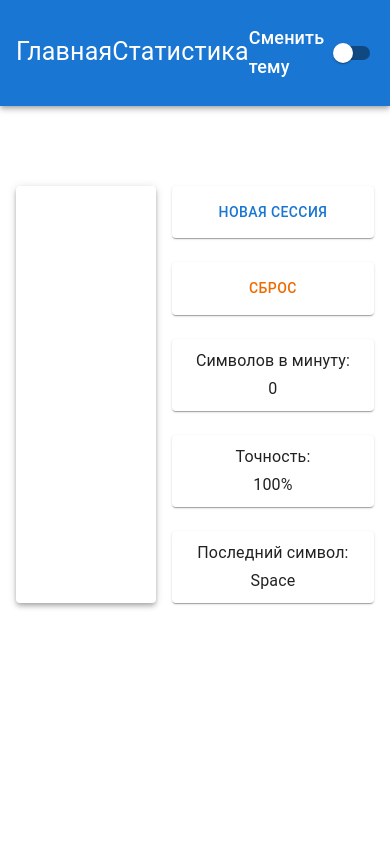
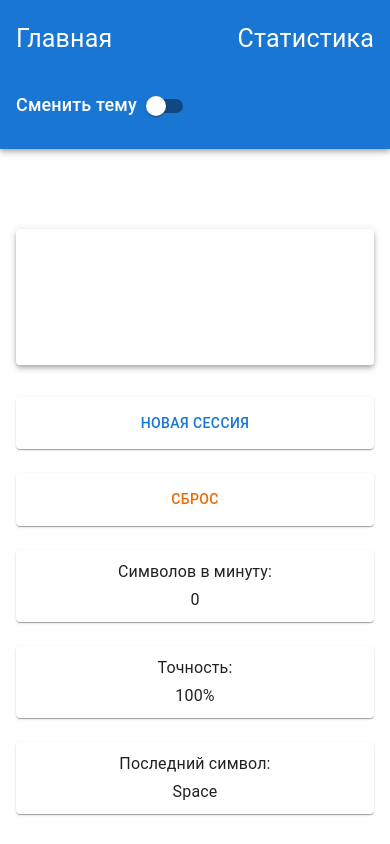
Before and after one commit to alexmaltsevgit/print-trainer, a React (Vite) app: page / in a window 390 px wide. Built offline with nearby package versions, Linux system fonts and the light colour scheme; what mobx-utils would draw is missing.

Commit message:
Adapted on mobile

```diff
--- a/src/components/Header/Header.component.tsx
+++ b/src/components/Header/Header.component.tsx
@@ -2,18 +2,13 @@ import React from "react";
 import { AppBar, Container, Link, Stack, Typography } from "@mui/material";
 import { Link as RouterLink } from "react-router-dom";
 import ThemeSwitch from "../ThemeSwitch/ThemeSwitch.component";
-import { linkStyles } from "./Header.styles";
+import { linkStyles, stackStyles } from "./Header.styles";
 
 const Header = () => {
   return (
     <AppBar position={"static"}>
       <Container>
-        <Stack
-          direction={"row"}
-          justifyContent={"space-between"}
-          alignItems={"center"}
-          py={3}
-        >
+        <Stack {...stackStyles}>
           <Link {...linkStyles} component={RouterLink} to={"/"}>
             <Typography variant={"h4"} component={"span"}>
               Главная
--- a/src/components/Header/Header.styles.ts
+++ b/src/components/Header/Header.styles.ts
@@ -1,6 +1,16 @@
-import { LinkProps } from "@mui/material";
+import { LinkProps, StackProps } from "@mui/material";
 
 export const linkStyles: LinkProps = {
   color: "#fff",
   underline: "none",
 };
+
+export const stackStyles: StackProps = {
+  direction: "row",
+  justifyContent: "space-between",
+  flexWrap: "wrap",
+  alignItems: "center",
+  rowGap: 4,
+  columnGap: 2,
+  py: 3,
+};
--- a/src/components/Trainer/Trainer.component.tsx
+++ b/src/components/Trainer/Trainer.component.tsx
@@ -1,7 +1,14 @@
 import React, { useCallback } from "react";
 import TrainerInput from "./TrainerInput/TrainerInput.component";
 import { SessionStatus, TrainerSessionObservable } from "./utils/Session";
-import { Box, Button, Stack, Typography } from "@mui/material";
+import {
+  Box,
+  Button,
+  Stack,
+  Theme,
+  Typography,
+  useMediaQuery,
+} from "@mui/material";
 import { observer } from "mobx-react-lite";
 import SessionProvider from "../../providers/TrainerSession.provider";
 import Control from "./Control/Control.component";
@@ -12,6 +19,7 @@ const session = new TrainerSessionObservable();
 
 const Trainer = () => {
   const store = useStore();
+  const media = useMediaQuery((theme: Theme) => theme.breakpoints.down("md"));
 
   const reset = useCallback(
     () => session.reset(SessionStatus.Pending),
@@ -31,11 +39,11 @@ const Trainer = () => {
 
   return (
     <SessionProvider session={session}>
-      <Stack direction={"row"}>
+      <Stack direction={media ? "column" : "row"} gap={4}>
         <Box flex={1}>
           <TrainerInput />
         </Box>
-        <Stack rowGap={3} ml={2}>
+        <Stack rowGap={3}>
           <Control>
             <Button onClick={session.start} fullWidth>
               Новая сессия
```
